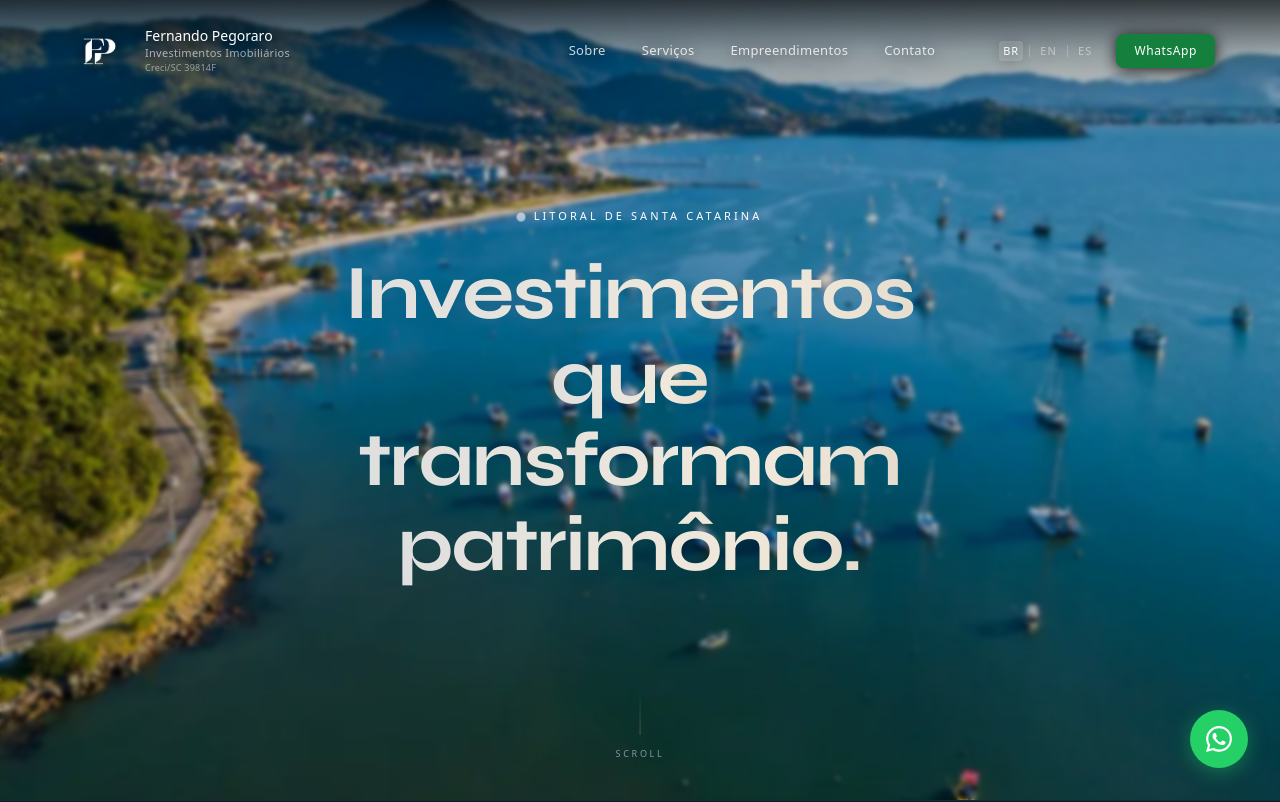
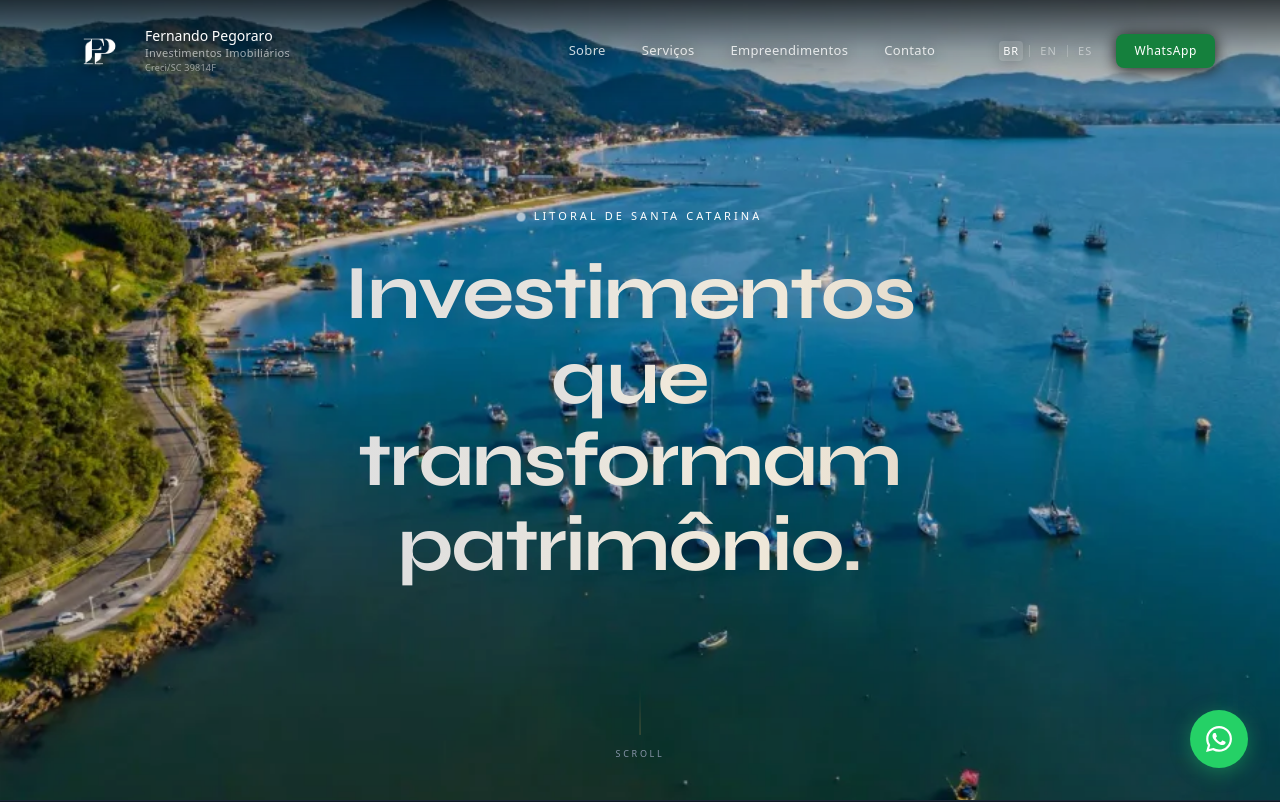
Before and after one commit to Garbson/fernandoimoveis, a React (Vite) app: page / in a window 1280 px wide. Shown: the top 802 px of the page. Built offline with nearby package versions, Linux system fonts and the light colour scheme.

Commit message:
melhorias

```diff
--- a/components/HeroSection.jsx
+++ b/components/HeroSection.jsx
@@ -179,7 +179,7 @@ export default function HeroSection() {
       <div className="hero-bg absolute inset-[-10%] z-0">
         <div className="absolute inset-0 bg-[url(/images/hero.webp)] sm:bg-[url(/images/porto-belo-baixio.webp)] bg-cover bg-center" />
       </div>
-      <div className="absolute inset-0 bg-black/15 backdrop-blur-[2px] z-0" />
+      <div className="absolute inset-0 bg-black/15 z-0" />
 
       <div className="hero-content max-w-[860px] mx-auto px-[clamp(20px,5vw,60px)] relative z-10 w-full">
         <p className="hero-eyebrow inline-flex items-center gap-2.5 text-[11px] font-medium tracking-[0.28em] uppercase text-white mb-7">
```
Also changed, not shown: public/images/hero.jpg, public/images/hero.webp.
